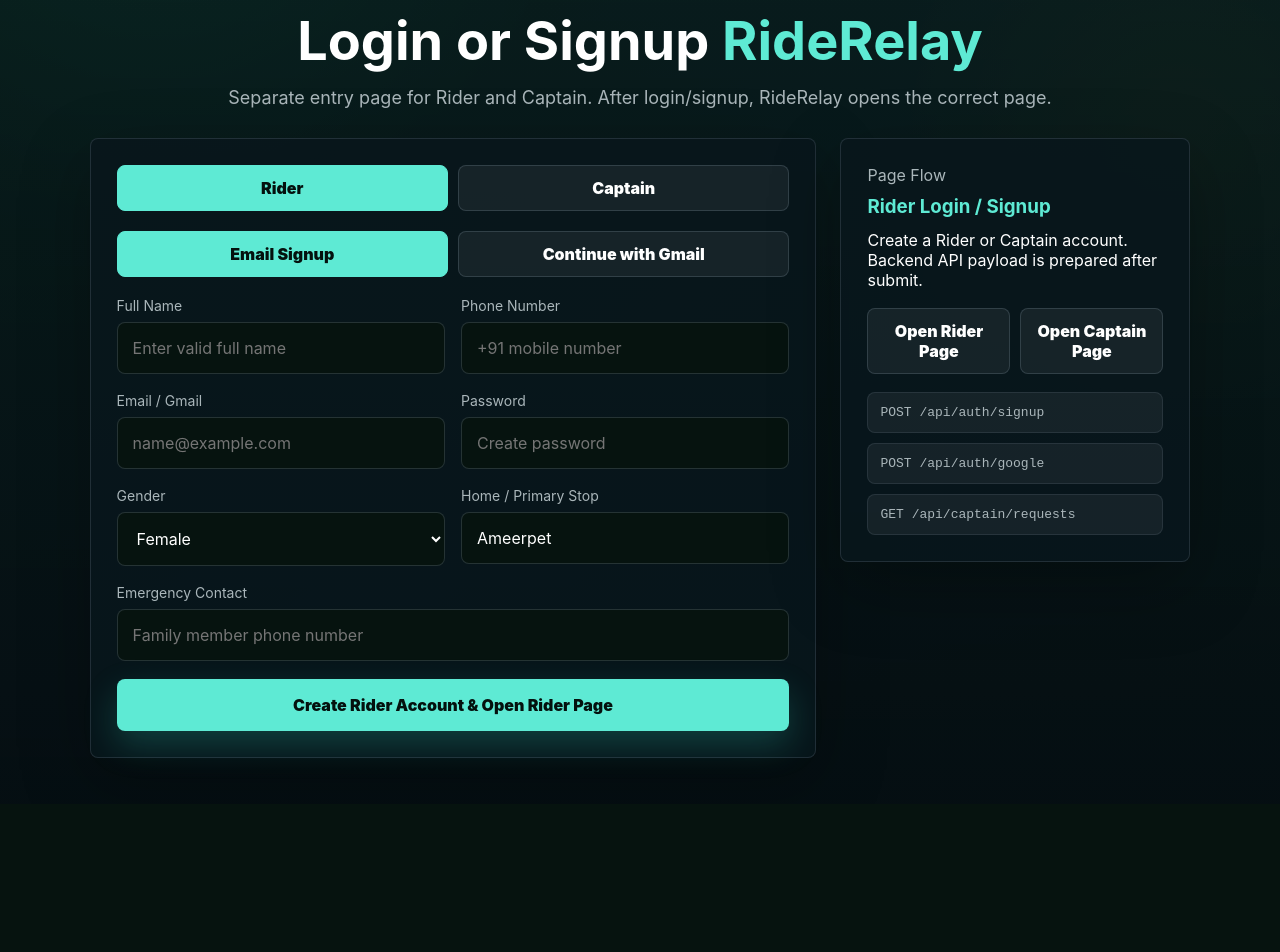
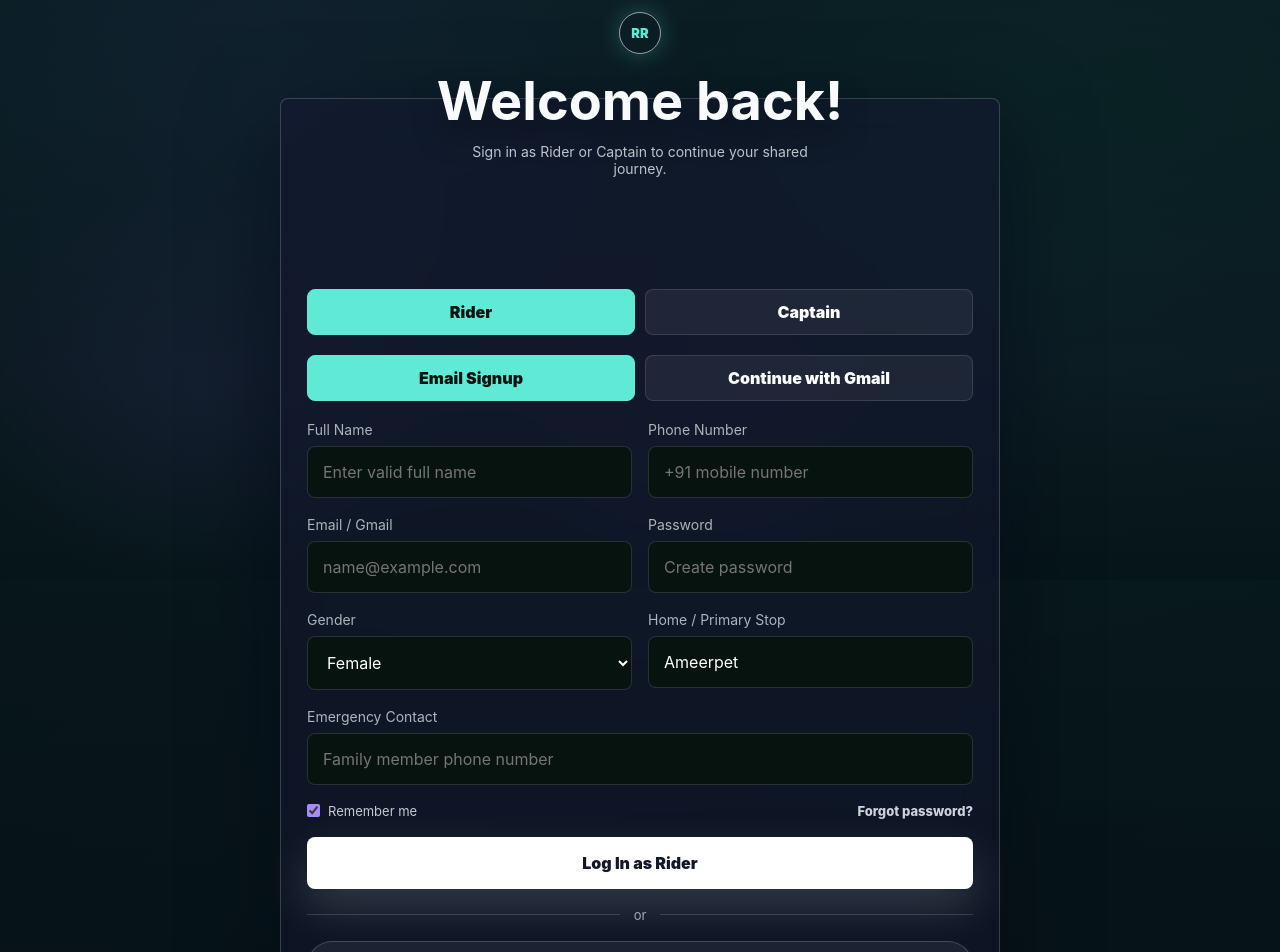
Before and after one commit to sunkumahesh-777/RideRelay, a React (Vite) app: page / in a window 1280 px wide. Shown: the part 220-1172 px from the top of the page. Before the commit the page ends 1024 px from the top, so only its background shows below. Built offline with nearby package versions, Linux system fonts and the light colour scheme.

Commit message:
Style separate login page

```diff
--- a/src/App.css
+++ b/src/App.css
@@ -1224,6 +1224,72 @@
   background: linear-gradient(180deg, rgba(8, 32, 29, 0.78), rgba(5, 14, 18, 0.96));
 }
 
+.auth-app {
+  min-height: 100vh;
+  background:
+    linear-gradient(180deg, rgba(7, 18, 42, 0.2), rgba(2, 6, 23, 0.74)),
+    radial-gradient(circle at 20% 20%, rgba(125, 92, 255, 0.5), transparent 28%),
+    radial-gradient(circle at 82% 28%, rgba(20, 184, 166, 0.32), transparent 26%),
+    linear-gradient(135deg, #071833 0%, #22204a 42%, #0c332f 100%);
+}
+
+.auth-app::before {
+  content: "";
+  position: fixed;
+  inset: 0;
+  pointer-events: none;
+  background:
+    radial-gradient(circle at 16% 78%, rgba(139, 92, 246, 0.42), transparent 18%),
+    radial-gradient(circle at 55% 82%, rgba(168, 85, 247, 0.24), transparent 20%),
+    linear-gradient(180deg, transparent 44%, rgba(88, 28, 135, 0.28) 74%, rgba(2, 6, 23, 0.9) 100%);
+}
+
+.auth-screen {
+  min-height: calc(100vh - 110px);
+  display: grid;
+  place-items: center;
+  position: relative;
+  z-index: 1;
+  padding-top: 42px;
+}
+
+.auth-screen .section-title {
+  position: absolute;
+  top: 76px;
+  left: 50%;
+  width: min(420px, calc(100% - 40px));
+  transform: translateX(-50%);
+  margin: 0;
+  z-index: 2;
+}
+
+.auth-screen .section-title h2 {
+  color: #f8fafc;
+  font-size: clamp(34px, 5vw, 54px);
+  text-shadow: 0 16px 30px rgba(0, 0, 0, 0.35);
+}
+
+.auth-screen .section-title p {
+  max-width: 340px;
+  margin: 10px auto 0;
+  color: rgba(226, 232, 240, 0.82);
+  font-size: 14px;
+}
+
+.auth-orbit {
+  display: grid;
+  place-items: center;
+  width: 42px;
+  height: 42px;
+  margin: 0 auto 14px;
+  border: 1px solid rgba(255, 255, 255, 0.58);
+  border-radius: 50%;
+  color: #ffffff;
+  font-size: 13px;
+  font-weight: 900;
+  box-shadow: 0 0 22px rgba(94, 234, 212, 0.28);
+}
+
 .section-title.compact {
   margin-bottom: 30px;
 }
@@ -1233,6 +1299,12 @@
   grid-template-columns: minmax(0, 1.35fr) minmax(280px, 0.65fr);
   gap: 24px;
   align-items: start;
+}
+
+.auth-screen .signup-shell {
+  width: min(720px, 100%);
+  grid-template-columns: 1fr;
+  margin-top: 120px;
 }
 
 .signup-card,
@@ -1242,6 +1314,22 @@
   border-radius: 8px;
   padding: 26px;
   box-shadow: 0 24px 70px rgba(0, 0, 0, 0.28);
+}
+
+.auth-screen .signup-card,
+.auth-screen .api-card {
+  background: rgba(20, 24, 48, 0.56);
+  border-color: rgba(255, 255, 255, 0.18);
+  box-shadow: 0 28px 90px rgba(2, 6, 23, 0.5);
+  backdrop-filter: blur(20px);
+}
+
+.auth-screen .signup-card {
+  padding-top: 190px;
+}
+
+.auth-screen .api-card {
+  text-align: center;
 }
 
 .mode-switch,
@@ -1291,6 +1379,74 @@
   border-radius: 8px;
   background: rgba(94, 234, 212, 0.07);
   border: 1px solid rgba(94, 234, 212, 0.16);
+}
+
+.remember-row {
+  display: flex;
+  justify-content: space-between;
+  gap: 14px;
+  align-items: center;
+  margin: 4px 0 18px;
+  color: rgba(226, 232, 240, 0.86);
+  font-size: 13px;
+}
+
+.remember-row label {
+  display: flex;
+  gap: 8px;
+  align-items: center;
+}
+
+.remember-row input {
+  accent-color: #a78bfa;
+}
+
+.remember-row button,
+.auth-create-link {
+  border: 0;
+  background: transparent;
+  color: rgba(226, 232, 240, 0.9);
+  font-weight: 800;
+}
+
+.auth-login-btn {
+  background: #ffffff;
+  color: #121827;
+  box-shadow: 0 18px 46px rgba(255, 255, 255, 0.16);
+}
+
+.divider {
+  display: grid;
+  grid-template-columns: 1fr auto 1fr;
+  gap: 14px;
+  align-items: center;
+  margin: 18px 0;
+  color: rgba(226, 232, 240, 0.68);
+  font-size: 13px;
+}
+
+.divider::before,
+.divider::after {
+  content: "";
+  height: 1px;
+  background: rgba(226, 232, 240, 0.16);
+}
+
+.google-btn {
+  width: 100%;
+  border: 1px solid rgba(255, 255, 255, 0.18);
+  background: rgba(255, 255, 255, 0.06);
+  color: #ffffff;
+  border-radius: 999px;
+  padding: 14px;
+  font-weight: 900;
+}
+
+.auth-create-link {
+  display: block;
+  width: 100%;
+  margin-top: 18px;
+  padding: 10px;
 }
 
 .api-card span,
--- a/src/App.jsx
+++ b/src/App.jsx
@@ -2262,10 +2262,11 @@
 
       <section className="signup-section auth-screen" id="signup-panel">
         <div className="section-title compact">
+          <span className="auth-orbit">RR</span>
           <h2>
-            Login or Signup <span>RideRelay</span>
+            Welcome back!
           </h2>
-          <p>Separate entry page for Rider and Captain. After login/signup, RideRelay opens the correct page.</p>
+          <p>Sign in as Rider or Captain to continue your shared journey.</p>
         </div>
 
         <div className="signup-shell">
@@ -2359,7 +2360,23 @@
               </div>
             )}
 
-            <button className="search-btn" type="submit">Create {signupRole} Account & Open {signupRole} Page</button>
+            <div className="remember-row">
+              <label>
+                <input type="checkbox" defaultChecked />
+                Remember me
+              </label>
+              <button type="button" onClick={() => setAuthStatus('Password reset link will be sent from backend API.')}>Forgot password?</button>
+            </div>
+
+            <button className="search-btn auth-login-btn" type="button" onClick={() => handleLoginOpen(signupRole)}>
+              Log In as {signupRole}
+            </button>
+
+            <div className="divider"><span>or</span></div>
+
+            <button className="google-btn" type="button" onClick={handleContinueWithGmail}>Sign in with Google</button>
+
+            <button className="auth-create-link" type="submit">Create {signupRole} Account</button>
           </form>
 
           <div className="api-card">
```
